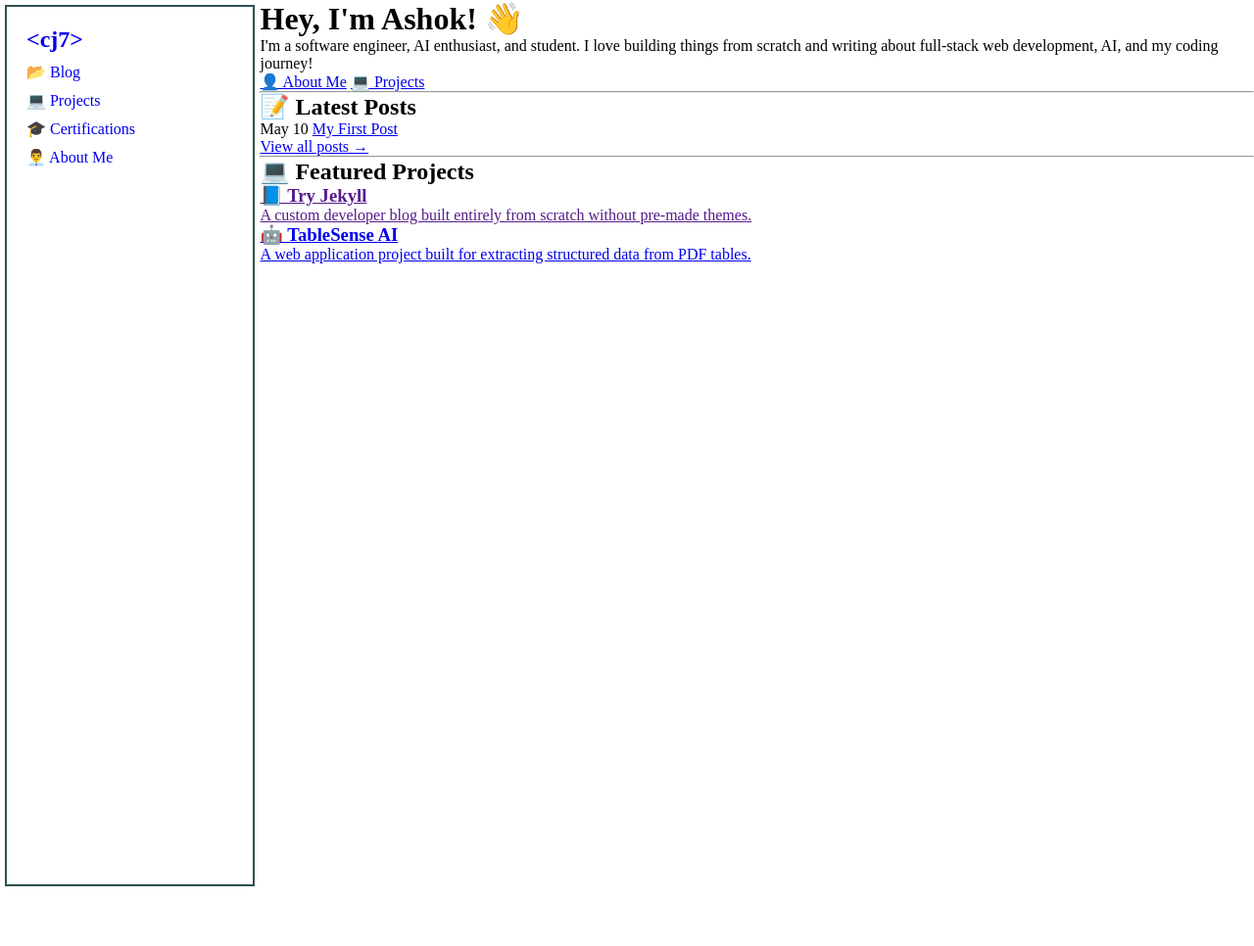
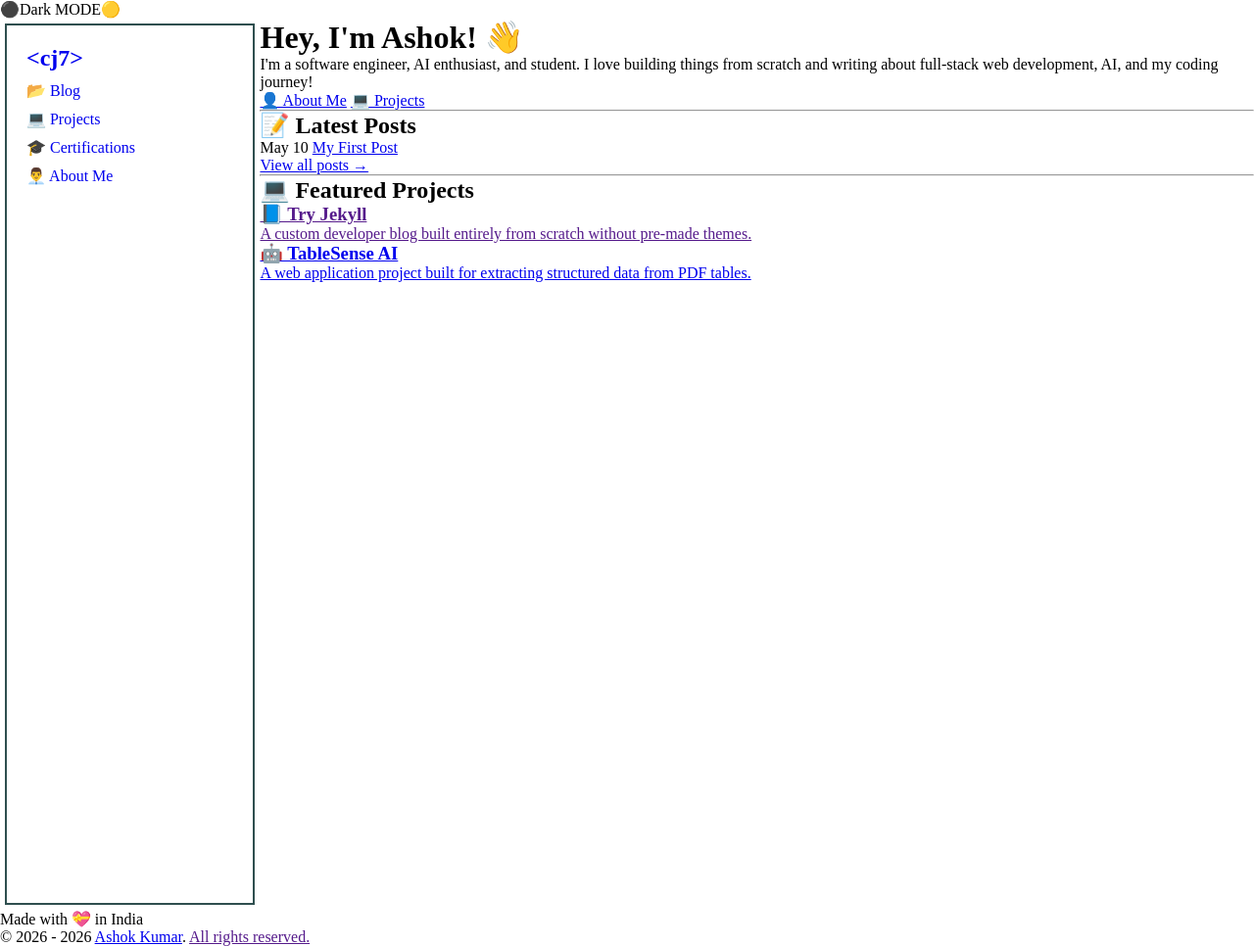
Before and after one commit to cj7-code-journey/cj7-code-journey.github.io, a Jekyll site: the page built from index.md, in a window 1280 px wide. Shown: the whole page at 98% size. Built offline with Jekyll 4.4.1, drawn with Linux system fonts in a browser that asks for light colours; before the commit the page ends 910 px from its top, so only the background shows below that.

Commit message:
Add header,footer and move navbar code in _includes dir

```diff
--- /dev/null
+++ b/_includes/footer.html
@@ -0,0 +1,4 @@
+<footer>
+    <p>Made with 💝 in India</p>
+    <p>&copy; 2026 - {{ site.time | date: "%Y" }} <a href="/" target="_blank">Ashok Kumar</a>. <a href="" target="_blank">All rights reserved.</a></p>
+</footer>
--- /dev/null
+++ b/_includes/header.html
@@ -0,0 +1,4 @@
+<header>
+    <!-- <span>Zoom Out +</span><span>Zoom In -</span><span>Change Language</span> -->
+    <span>⚫</span><span>Dark MODE</span>🟡<span></span>
+</header>
--- /dev/null
+++ b/_includes/navbar.html
@@ -0,0 +1,9 @@
+<aside class="sidebar">
+      <h1> <a href="/">&lt;cj7&gt;</a> </h1>
+      <nav class="nav-links">
+        <a href="/blog.html" class="nav-item">📂 Blog</a>
+        <a href="/projects.html" class="nav-item">💻 Projects</a>
+        <a href="/certifications.html" class="nav-item">🎓 Certifications</a>
+        <a href="/about.html" class="nav-item">👨‍💼 About Me</a>
+      </nav>
+</aside>
--- a/_layouts/default.html
+++ b/_layouts/default.html
@@ -9,20 +9,14 @@
 </head>
 
 <body>
+  {% include header.html %}
   <div class="layout-wrapper">
-    <aside class="sidebar">
-      <h1> <a href="/">&lt;cj7&gt;</a> </h1>
-      <nav class="nav-links">
-        <a href="/blog.html" class="nav-item">📂 Blog</a>
-        <a href="/projects.html" class="nav-item">💻 Projects</a>
-        <a href="/certifications.html" class="nav-item">🎓 Certifications</a>
-        <a href="/about.html" class="nav-item">👨‍💼 About Me</a>
-      </nav>
-    </aside>
+    {% include navbar.html %}
     <main class="content">
       {{ content }}
     </main>
   </div>
+  {% include footer.html %}
 </body>
 
 </html>
```
